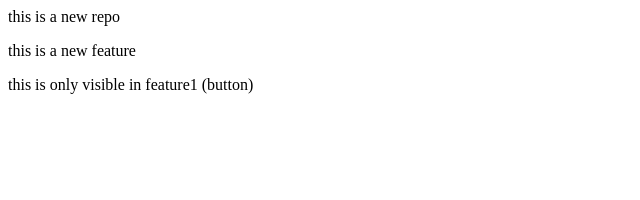
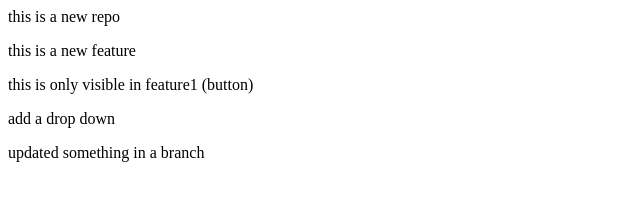
Before and after one commit to PerumandlaYakobu/locolrepo, a plain HTML site: page index.html in a window 1280 px wide. Shown: the whole page, without its empty margins (0-640 px from the left). Drawn offline with Linux system fonts and the light colour scheme.

Commit message:
added branch

```diff
--- a/index.html
+++ b/index.html
@@ -1,3 +1,5 @@
 <p> this is a new repo</p>
 <p> this is a new feature</p>
 <p> this is only visible in feature1 (button)</p>
+<p> add a drop down </p>
+<p> updated something in a branch </p>
```
